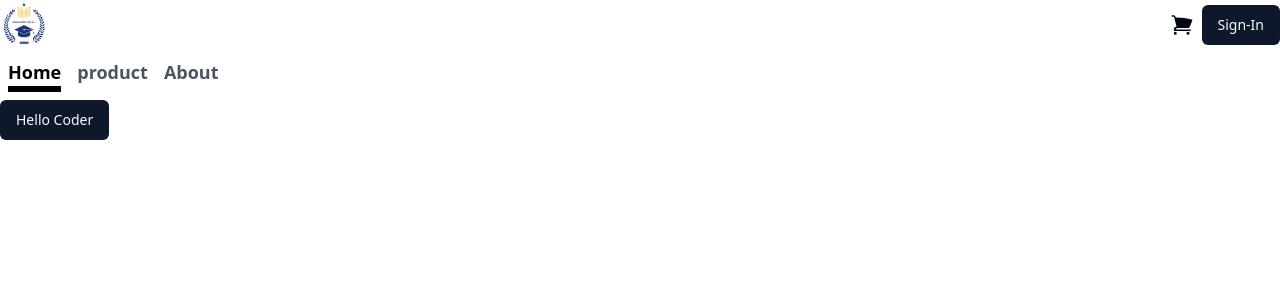
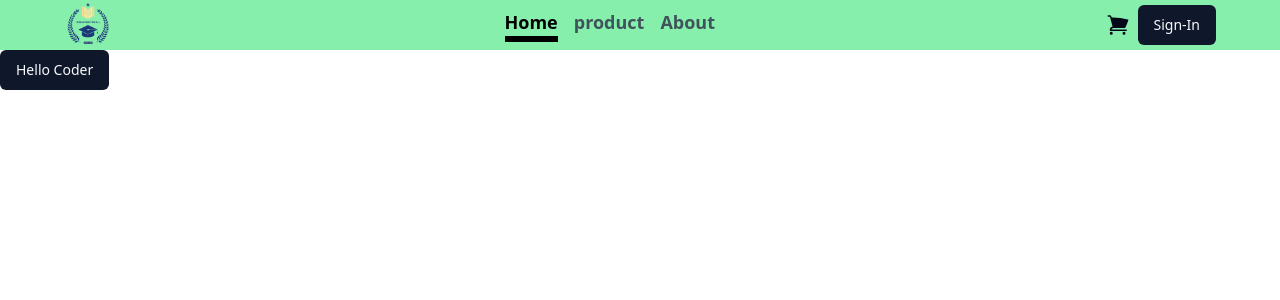
Before and after one commit to rohitpatel45/roadmap-code-ecommerce, a Next.js app: page / in a window 1280 px wide. Shown: the top 300 px of the page. Built offline with nearby package versions, Linux system fonts and the light colour scheme.

Commit message:
added responsive in header

```diff
--- a/components/ui/HeaderComonent.tsx
+++ b/components/ui/HeaderComonent.tsx
@@ -8,12 +8,16 @@ import { usePathname } from "next/navigation";
 function HeaderComonent() {
     const pathname = usePathname()
   return (
-    <div>
-      <div className="flex items-center justify-between">
+    <div className="bg-green-300">
+      <div className="flex items-center justify-between max-w-6xl mx-auto">
         {/* Logo */}
         <Image src="/School_Logo.png" alt="" width={50} height={50} />
 
-        {/* <div>Menu</div> */}
+        <div className="lg:flex space-x-4 p-2 hidden ">
+        <Link href="/" className={`${pathname === '/' ? "active_menu_option" : "menu_option_style"}`}>Home</Link>
+        <Link href="/product" className={`${pathname === '/product' ? "active_menu_option" : "menu_option_style"}`}>product</Link>
+        <Link href="/about" className={`${pathname === '/about' ? "active_menu_option" : "menu_option_style"}`}>About</Link>
+      </div>
         {/* Login Button */}
         <div className="flex items-center space-x-2 ">
           <ShoppingCartIcon className="h-6 w-6 cursor-pointer" />
@@ -22,7 +26,7 @@ function HeaderComonent() {
       </div>
 
       {/* Mobile View Menu */}
-      <div className="flex space-x-4 p-2">
+      <div className="flex space-x-4 p-2 lg:hidden">
         <Link href="/" className={`${pathname === '/' ? "active_menu_option" : "menu_option_style"}`}>Home</Link>
         <Link href="/product" className={`${pathname === '/product' ? "active_menu_option" : "menu_option_style"}`}>product</Link>
         <Link href="/about" className={`${pathname === '/about' ? "active_menu_option" : "menu_option_style"}`}>About</Link>
```
